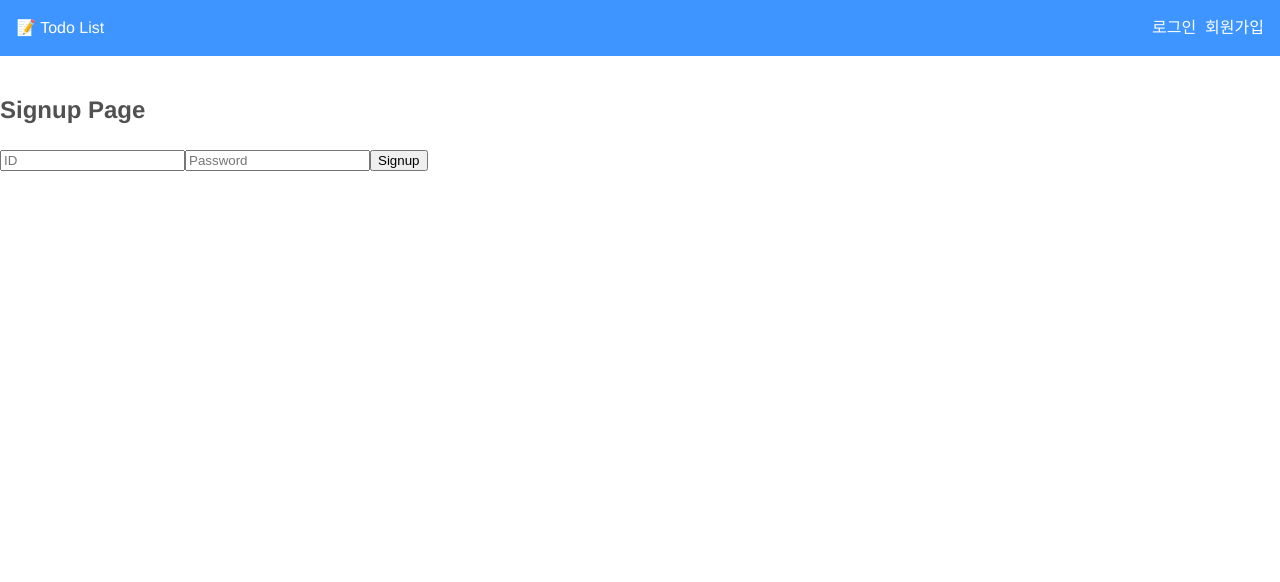
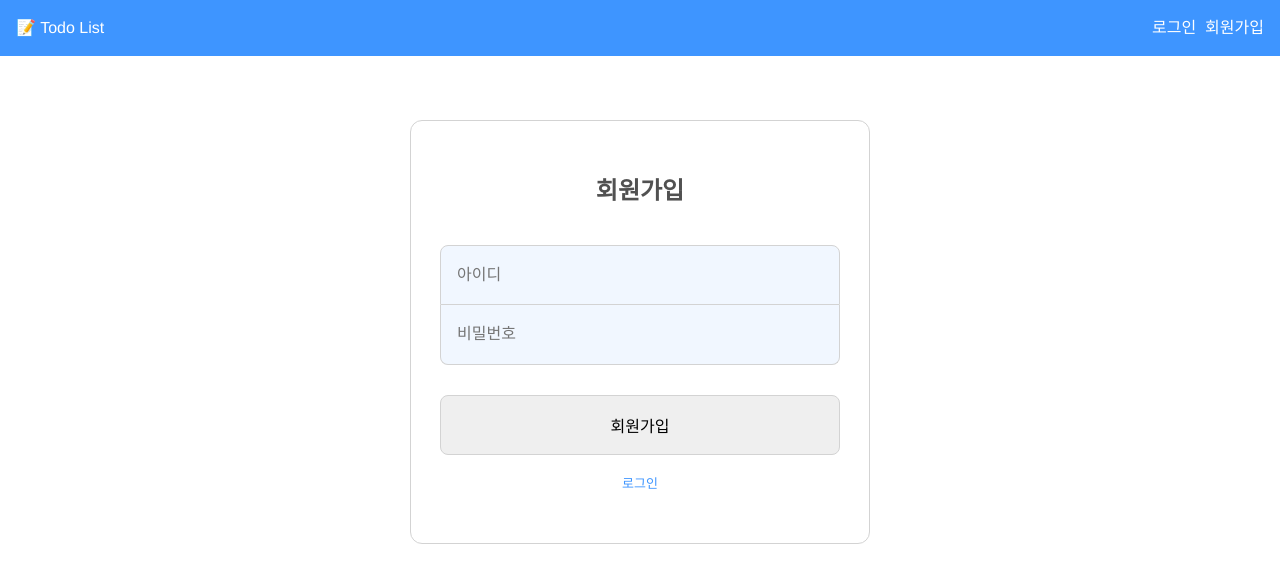
Before and after one commit to summereuna/react-week, a React (Vite) app: page /signup in a window 1280 px wide. Shown: the top 582 px of the page. Built offline with nearby package versions, Linux system fonts and the light colour scheme; no server answers.

Commit message:
[Design] : 로그인 회원가입 페이지

```diff
--- a/src/components/Button.tsx
+++ b/src/components/Button.tsx
@@ -10,6 +10,7 @@ interface ButtonProps {
   type?: "button" | "submit";
   buttonTheme?: "btnAdd" | "btnDelete" | "btnDone";
   buttonShape?: "square" | "circle";
+  buttonSize?: "s" | "m" | "lg";
 }
 
 export default function Button({
@@ -19,6 +20,7 @@ export default function Button({
   type = "button",
   buttonTheme = "btnAdd",
   buttonShape = "square",
+  buttonSize = "s",
 }: ButtonProps) {
   return (
     <S.Button
@@ -26,6 +28,7 @@ export default function Button({
       onClick={onClick}
       $buttonTheme={buttonTheme}
       $buttonShape={buttonShape}
+      $buttonSize={buttonSize}
     >
       {icon ? <CSIconM>{icon}</CSIconM> : null}
       {children ? <div>{children}</div> : null}
--- /dev/null
+++ b/src/components/Form.tsx
@@ -0,0 +1,60 @@
+import { Link } from "react-router-dom";
+import Input from "@components/Input";
+import Button from "@components/Button";
+import * as S from "@styles/components/form.style";
+
+interface FormProps {
+  onChange: (e: React.ChangeEvent<HTMLInputElement>) => void;
+  onSubmit: (e: React.FormEvent) => Promise<void>;
+  id: string;
+  pw: string;
+  isRegister: boolean;
+}
+
+export default function Form({
+  onChange,
+  onSubmit,
+  id,
+  pw,
+  isRegister,
+}: FormProps) {
+  return (
+    <S.Wrapper>
+      <S.LoginFormContainer>
+        <h2>{isRegister ? `회원가입` : `로그인`}</h2>
+        <S.AuthForm onSubmit={(e) => onSubmit(e)}>
+          <S.InputContainer>
+            <Input
+              type="text"
+              value={id}
+              label="아이디"
+              name="ID"
+              onChange={(e) => onChange(e)}
+            />
+            <Input
+              type="password"
+              value={pw}
+              label="비밀번호"
+              name="PASSWORD"
+              onChange={(e) => onChange(e)}
+            />
+          </S.InputContainer>
+          <S.ButtonContainer>
+            <Button type="submit" buttonSize="lg">
+              {isRegister ? `회원가입` : `로그인`}
+            </Button>
+            {isRegister ? (
+              <Link to={`/login`}>
+                <span>로그인</span>
+              </Link>
+            ) : (
+              <Link to={`/signup`}>
+                <span>회원가입</span>
+              </Link>
+            )}
+          </S.ButtonContainer>
+        </S.AuthForm>
+      </S.LoginFormContainer>
+    </S.Wrapper>
+  );
+}
--- a/src/components/Input.tsx
+++ b/src/components/Input.tsx
@@ -6,23 +6,28 @@ interface InputProps {
   value: string;
   label: string;
   name: string;
+  type?: string;
 }
 
-export default function Input({ onChange, value, label, name }: InputProps) {
+export default function Input({
+  onChange,
+  value,
+  label,
+  name,
+  type = "text",
+}: InputProps) {
   const { colors } = useTheme();
 
   return (
-    <S.InputWrapper>
-      <label htmlFor={name}>{label}</label>
     <S.Input
       value={value}
       id={name}
       name={name}
       onChange={(e) => onChange(e)}
-        type="text"
+      type={type}
       theme={colors}
+      placeholder={label}
       autoComplete="off"
     />
-    </S.InputWrapper>
   );
 }
--- a/src/components/Todo/TodoItem.tsx
+++ b/src/components/Todo/TodoItem.tsx
@@ -14,7 +14,7 @@ export default function TodoItem({ id, title, content, isDone }: Todo) {
   const { mutate: deleteMutate } = useMutation({
     mutationFn: deleteTodo,
     onSuccess: () => {
-      queryClient.invalidateQueries({ queryKey: ["todos"]});
+      queryClient.invalidateQueries({ queryKey: ["todos"] });
     },
   });
 
@@ -22,7 +22,7 @@ export default function TodoItem({ id, title, content, isDone }: Todo) {
   const { mutate: toggleMutate } = useMutation({
     mutationFn: toggleTodo,
     onSuccess: () => {
-      queryClient.invalidateQueries({ queryKey: ["todos"]});
+      queryClient.invalidateQueries({ queryKey: ["todos"] });
     },
   });
 
@@ -42,7 +42,7 @@ export default function TodoItem({ id, title, content, isDone }: Todo) {
       $isDone={`${isDone ? "done" : "working"}`}
     >
       <S.TodoContentContainer>
-        <Link to={`/${id}`}>
+        <Link to={`/mypage/${id}`}>
           <S.LinkToDetailPageText>
             <CSIconS>{rightIcon}</CSIconS>
             <span>상세페이지</span>
--- a/src/pages/Login.tsx
+++ b/src/pages/Login.tsx
@@ -4,13 +4,18 @@ import { useMutation, useQueryClient } from "@tanstack/react-query";
 import { authLogin } from "@/api/auth";
 import { useAppDispatch } from "@/hooks/rtkHooks";
 import { login } from "@redux/slices/authSlice";
+import Form from "@components/Form";
 
 const Login = () => {
+  const navigate = useNavigate();
   const dispatch = useAppDispatch();
 
-  const [id, setId] = useState("");
-  const [password, setPassword] = useState("");
-  const navigate = useNavigate();
+  const [loginUser, setLoginUser] = useState({ ID: "", PASSWORD: "" });
+
+  const changeLoginUser = (e: React.ChangeEvent<HTMLInputElement>) => {
+    const { name, value } = e.target;
+    setLoginUser({ ...loginUser, [name]: value });
+  };
 
   const queryClient = useQueryClient();
   const { mutate } = useMutation({
@@ -18,7 +23,7 @@ const Login = () => {
     onSuccess: (data) => {
       console.log(data);
       dispatch(login(data.accessToken)); //리덕스 전역으로 토큰 저장
-      queryClient.invalidateQueries({ queryKey: ["authLogin"]});
+      queryClient.invalidateQueries({ queryKey: ["authLogin"] });
       navigate("/mypage");
     },
     onError: (error) => {
@@ -26,16 +31,15 @@ const Login = () => {
     },
   });
 
-  // const { login } = useContext(AuthContext);
-
-  const handleSubmit = async (e: React.FormEvent) => {
+  const handleSubmit = async (e: React.FormEvent): Promise<void> => {
     e.preventDefault();
     try {
-      const LoginUser = {
-        id,
-        password,
+      const newLoginUser = {
+        id: loginUser.ID,
+        password: loginUser.PASSWORD,
       };
-      mutate(LoginUser);
+
+      mutate(newLoginUser);
     } catch (error) {
       console.error("로그인 실패:", error);
       alert("로그인 실패");
@@ -43,24 +47,13 @@ const Login = () => {
   };
 
   return (
-    <div>
-      <h2>Login Page</h2>
-      <form onSubmit={handleSubmit}>
-        <input
-          type="text"
-          value={id}
-          onChange={(e) => setId(e.target.value)}
-          placeholder="ID"
-        />
-        <input
-          type="password"
-          value={password}
-          onChange={(e) => setPassword(e.target.value)}
-          placeholder="Password"
-        />
-        <button type="submit">Login</button>
-      </form>
-    </div>
+    <Form
+      onChange={changeLoginUser}
+      onSubmit={handleSubmit}
+      id={loginUser.ID}
+      pw={loginUser.PASSWORD}
+      isRegister={false}
+    />
   );
 };
 
--- a/src/pages/Signup.tsx
+++ b/src/pages/Signup.tsx
@@ -2,11 +2,17 @@ import React, { useState } from "react";
 import { useNavigate } from "react-router-dom";
 import { useMutation, useQueryClient } from "@tanstack/react-query";
 import { authRegister } from "@/api/auth";
+import Form from "@components/Form";
 
 const Signup = () => {
-  const [id, setId] = useState("");
-  const [password, setPassword] = useState("");
   const navigate = useNavigate();
+
+  const [signUpUser, setSignUpUser] = useState({ ID: "", PASSWORD: "" });
+
+  const changeNewUser = (e: React.ChangeEvent<HTMLInputElement>) => {
+    const { name, value } = e.target;
+    setSignUpUser({ ...signUpUser, [name]: value });
+  };
 
   const queryClient = useQueryClient();
   const { mutate } = useMutation({
@@ -21,12 +27,12 @@ const Signup = () => {
     },
   });
 
-  const handleSubmit = (e: React.FormEvent) => {
+  const handleSubmit = async (e: React.FormEvent): Promise<void> => {
     e.preventDefault();
     try {
       const newUser = {
-        id,
-        password,
+        id: signUpUser.ID,
+        password: signUpUser.PASSWORD,
         nickname: "익명",
       };
 
@@ -38,24 +44,13 @@ const Signup = () => {
   };
 
   return (
-    <div>
-      <h2>Signup Page</h2>
-      <form onSubmit={handleSubmit}>
-        <input
-          type="text"
-          value={id}
-          onChange={(e) => setId(e.target.value)}
-          placeholder="ID"
-        />
-        <input
-          type="password"
-          value={password}
-          onChange={(e) => setPassword(e.target.value)}
-          placeholder="Password"
-        />
-        <button type="submit">Signup</button>
-      </form>
-    </div>
+    <Form
+      onChange={changeNewUser}
+      onSubmit={handleSubmit}
+      id={signUpUser.ID}
+      pw={signUpUser.PASSWORD}
+      isRegister={true}
+    />
   );
 };
 
--- a/src/styles/components/button.style.ts
+++ b/src/styles/components/button.style.ts
@@ -3,14 +3,15 @@ import styled, { css } from "styled-components";
 interface ButtonThemeProps {
   $buttonTheme?: "btnAdd" | "btnDelete" | "btnDone";
   $buttonShape?: "square" | "circle";
+  $buttonSize?: "s" | "m" | "lg";
 }
 
 export const Button = styled.button<ButtonThemeProps>`
-  //
+  /* //
   display: flex;
   flex-direction: row;
   justify-content: space-between;
-  align-items: center;
+  align-items: center; */
   //
   border: ${({ theme }) => `1px solid ${theme.colors.grey}`};
   background-color: ${({ theme }) => theme.colors.lightGrey};
@@ -23,6 +24,12 @@ export const Button = styled.button<ButtonThemeProps>`
     css`
       border-radius: ${theme.buttonShape[$buttonShape]?.borderRadius};
       min-width: ${theme.buttonShape[$buttonShape]?.minWidth};
+    `};
+
+  ${({ $buttonSize, theme }) =>
+    $buttonSize &&
+    css`
+      width: ${theme.buttonSize[$buttonSize]?.width};
     `};
 
   &:hover,
--- /dev/null
+++ b/src/styles/components/form.style.ts
@@ -0,0 +1,58 @@
+import styled from "styled-components";
+
+export const Wrapper = styled.div`
+  display: flex;
+  align-items: center;
+  justify-content: center;
+`;
+
+export const LoginFormContainer = styled.div`
+  margin: 3rem;
+  box-sizing: border-box;
+  display: flex;
+  flex-direction: column;
+  justify-content: space-between;
+  align-items: center;
+  padding: 2rem 0;
+  max-width: 460px;
+  min-width: 460px;
+  border: 1px solid ${({ theme }) => theme.colors.grey};
+  border-radius: 12px;
+`;
+
+export const AuthForm = styled.form`
+  display: grid;
+  gap: 30px;
+  margin: 1rem;
+`;
+
+export const InputContainer = styled.div`
+  display: flex;
+  flex-direction: column;
+
+  :nth-child(1) {
+    border-radius: 8px 8px 0 0;
+  }
+  :nth-last-child(1) {
+    border-top: none;
+    border-radius: 0 0 8px 8px;
+  }
+`;
+
+export const ButtonContainer = styled.div`
+  display: flex;
+  flex-direction: column;
+  justify-content: center;
+  align-items: center;
+  width: 400px;
+
+  button {
+    font-size: medium;
+    height: 60px;
+    margin-bottom: 1rem;
+  }
+
+  span {
+    font-size: small;
+  }
+`;
--- a/src/styles/components/input.style.ts
+++ b/src/styles/components/input.style.ts
@@ -1,25 +1,20 @@
 import styled from "styled-components";
 
-export const InputWrapper = styled.div`
-  align-items: center;
-  font-weight: 700;
-`;
 export const Input = styled.input`
-  height: 35px;
-  width: 200px;
-  border-radius: 20px;
-  border: 1px solid transparent;
+  font-size: medium;
+  height: 60px;
+  width: 400px;
+  border-radius: 8px;
+  border: 1px solid ${({ theme }) => theme.grey};
   background-color: ${({ theme }) => theme.whiteBlue};
-  margin: 0.5rem;
-  padding: 0.5rem;
-  margin-right: 1rem;
+  padding: 1rem;
   outline: none;
-  transition: background-color linear 0.25s;
+  transition: border linear 0.25s;
 
   &:hover,
   &:focus,
   &:focus-visible {
     background-color: ${({ theme }) => theme.lightBlue};
-    border-color: ${({ theme }) => theme.blue};
+    border: 1px solid ${({ theme }) => theme.blue};
   }
 `;
--- a/src/styles/theme.ts
+++ b/src/styles/theme.ts
@@ -42,10 +42,23 @@ const buttonShape = {
   },
 };
 
+const buttonSize = {
+  s: {
+    width: "inherit",
+  },
+  m: {
+    width: "5rem",
+  },
+  lg: {
+    width: "100%",
+  },
+};
+
 const theme = {
   colors,
   button,
   buttonShape,
+  buttonSize,
 };
 
 export default theme;
```
Lines whose indentation alone changed are shown as unchanged.
